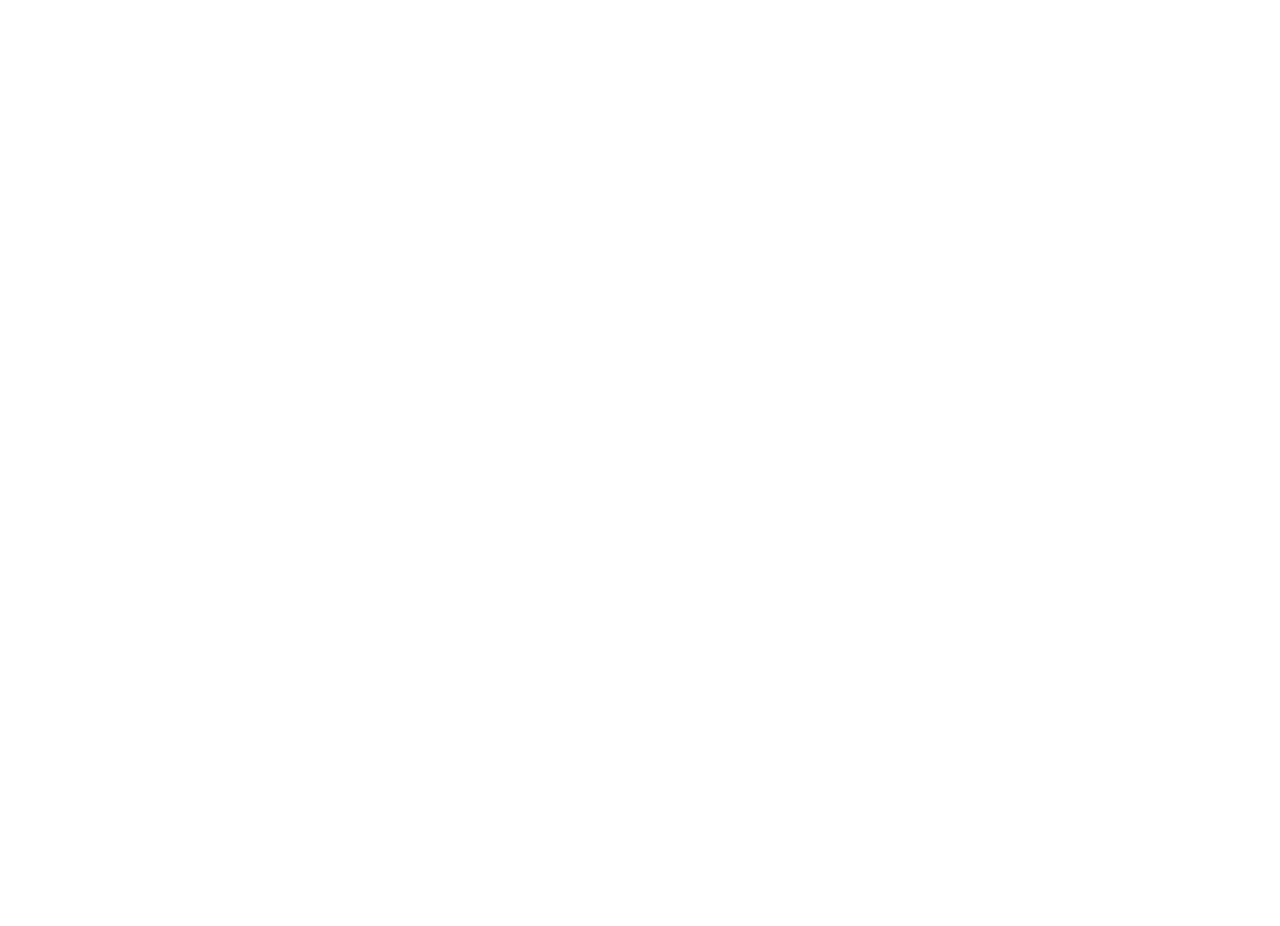
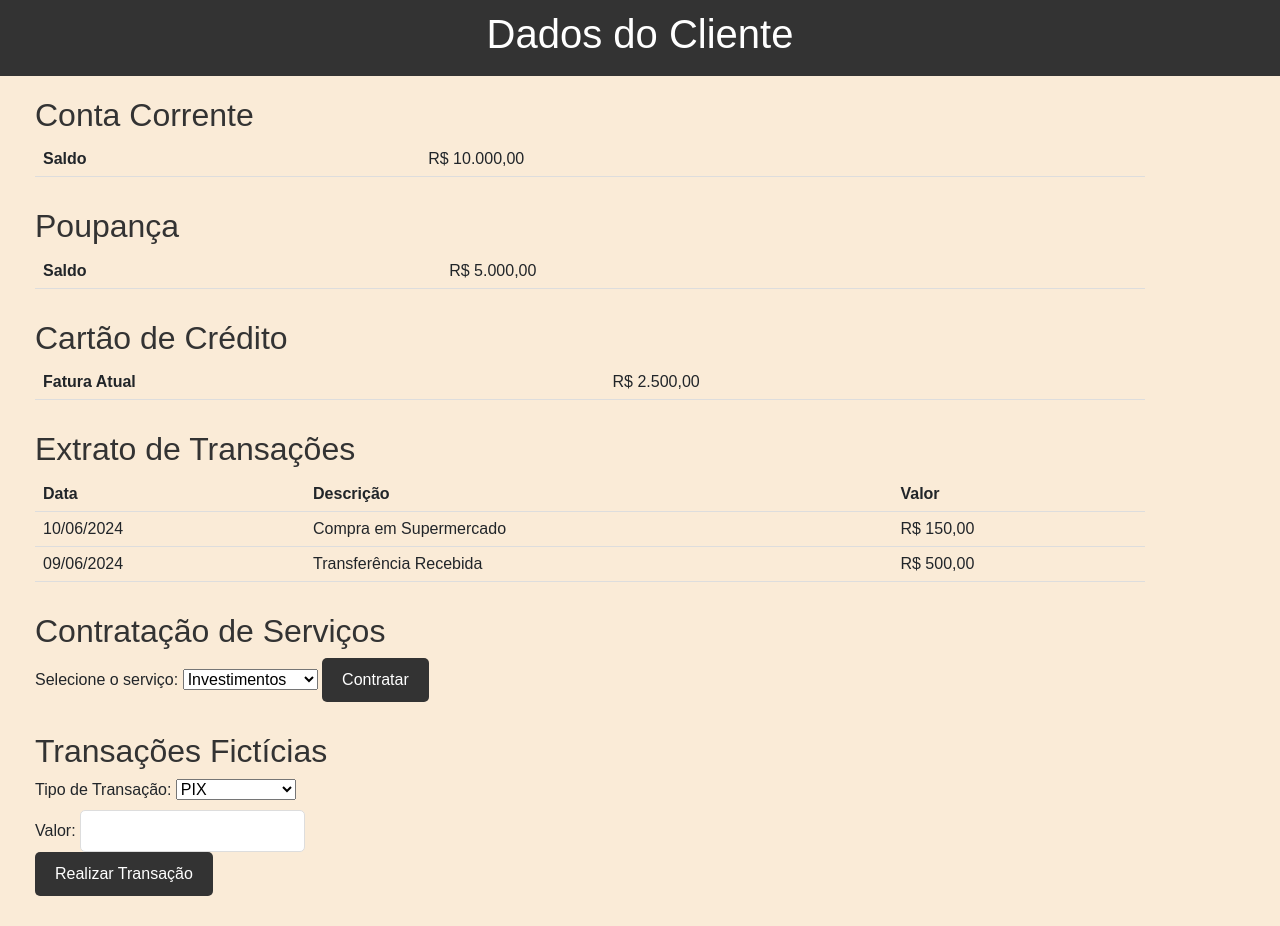
Before and after one commit to RafaBSC/projetogrupo3, a plain HTML site: page página4.html in a window 1280 px wide. Before the commit the page ends 800 px from the top, so only its background shows below. Drawn offline with nearby package versions, Linux system fonts and the light colour scheme.

Commit message:
projeto grupo

```diff
--- a/página4.html
+++ b/página4.html
@@ -0,0 +1,141 @@
+<html lang="pt-br">
+<head>
+    <meta charset="UTF-8">
+    <meta name="viewport" content="width=device-width, initial-scale=1.0">
+    <title>Dados do Cliente</title>
+    <link href="https://stackpath.bootstrapcdn.com/bootstrap/4.5.2/css/bootstrap.min.css" rel="stylesheet">
+</head>
+<body style="background-color:antiquewhite;">
+    <style>
+        body {
+            font-family: Arial, sans-serif;
+            margin: 0;
+            padding: 0;
+        }
+        header {
+            background-color: #333;
+            color: #fff;
+            padding: 10px;
+            text-align: center;
+        }
+        .container {
+            margin: 20px;
+        }
+        .section {
+            margin-bottom: 30px;
+        }
+        h2 {
+            color: #333;
+        }
+        table {
+            width: 100%;
+            border-collapse: collapse;
+        }
+        th, td {
+            padding: 8px;
+            border-bottom: 1px solid #ddd;
+            text-align: left;
+        }
+        form {
+            margin-bottom: 20px;
+        }
+        input[type="submit"] {
+            background-color: #333;
+            color: #fff;
+            border: none;
+            padding: 10px 20px;
+            cursor: pointer;
+            border-radius: 5px;
+        }
+        input[type="text"], input[type="number"] {
+            padding: 8px;
+            border: 1px solid #ddd;
+            border-radius: 5px;
+        }
+    </style>
+</head>
+<body>
+    <header>
+        <h1>Dados do Cliente</h1>
+    </header>
+    <div class="container">
+        <section class="section">
+            <h2>Conta Corrente</h2>
+            <table>
+                <tr>
+                    <th>Saldo</th>
+                    <td>R$ 10.000,00</td>
+                </tr>
+            </table>
+        </section>
+        <section class="section">
+            <h2>Poupança</h2>
+            <table>
+                <tr>
+                    <th>Saldo</th>
+                    <td>R$ 5.000,00</td>
+                </tr>
+            </table>
+        </section>
+        <section class="section">
+            <h2>Cartão de Crédito</h2>
+            <table>
+                <tr>
+                    <th>Fatura Atual</th>
+                    <td>R$ 2.500,00</td>
+                </tr>
+            </table>
+        </section>
+        <section class="section">
+            <h2>Extrato de Transações</h2>
+            <table>
+                <tr>
+                    <th>Data</th>
+                    <th>Descrição</th>
+                    <th>Valor</th>
+                </tr>
+                <tr>
+                    <td>10/06/2024</td>
+                    <td>Compra em Supermercado</td>
+                    <td>R$ 150,00</td>
+                </tr>
+                <tr>
+                    <td>09/06/2024</td>
+                    <td>Transferência Recebida</td>
+                    <td>R$ 500,00</td>
+                </tr>
+            </table>
+        </section>
+        <section class="section">
+            <h2>Contratação de Serviços</h2>
+            <form>
+                <label for="tipo-servico">Selecione o serviço:</label>
+                <select id="tipo-servico">
+                    <option value="investimentos">Investimentos</option>
+                    <option value="emprestimos">Empréstimos</option>
+                    <option value="financiamentos">Financiamentos</option>
+                    <option value="previdencia">Previdência</option>
+                </select>
+                <input type="submit" value="Contratar">
+            </form>
+        </section>
+        <section class="section">
+            <h2>Transações Fictícias</h2>
+            <form>
+                <label for="tipo-transacao">Tipo de Transação:</label>
+                <select id="tipo-transacao">
+                    <option value="pix">PIX</option>
+                    <option value="transferencia">Transferência</option>
+                </select>
+                <br>
+                <label for="valor">Valor:</label>
+                <input type="number" id="valor" name="valor">
+                <br>
+                <input type="submit" value="Realizar Transação">
+            </form>
+        </section>
+    </div>
+</body>
+</html>
+</body>
+</html>
```
Also changed, not shown: index.html (+4 -4 lines), página2.html (+1 -1 lines), página3.html (+1 -1 lines), Captura de tela 2024-06-11 130857.png (added), imagem2.png (deleted).
